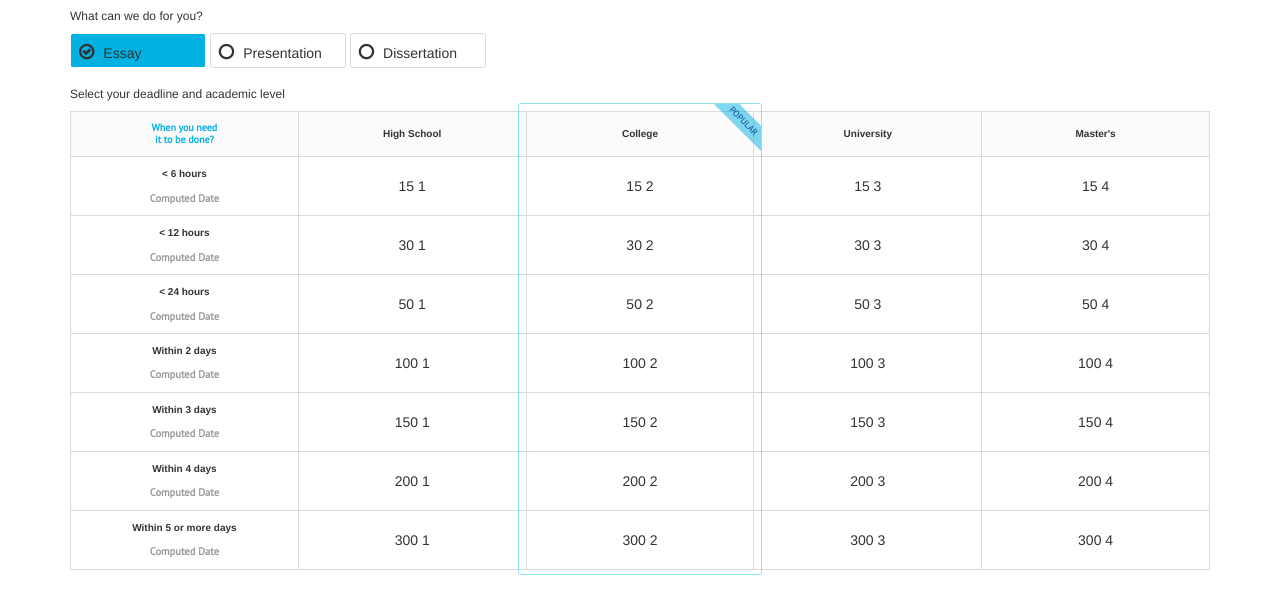
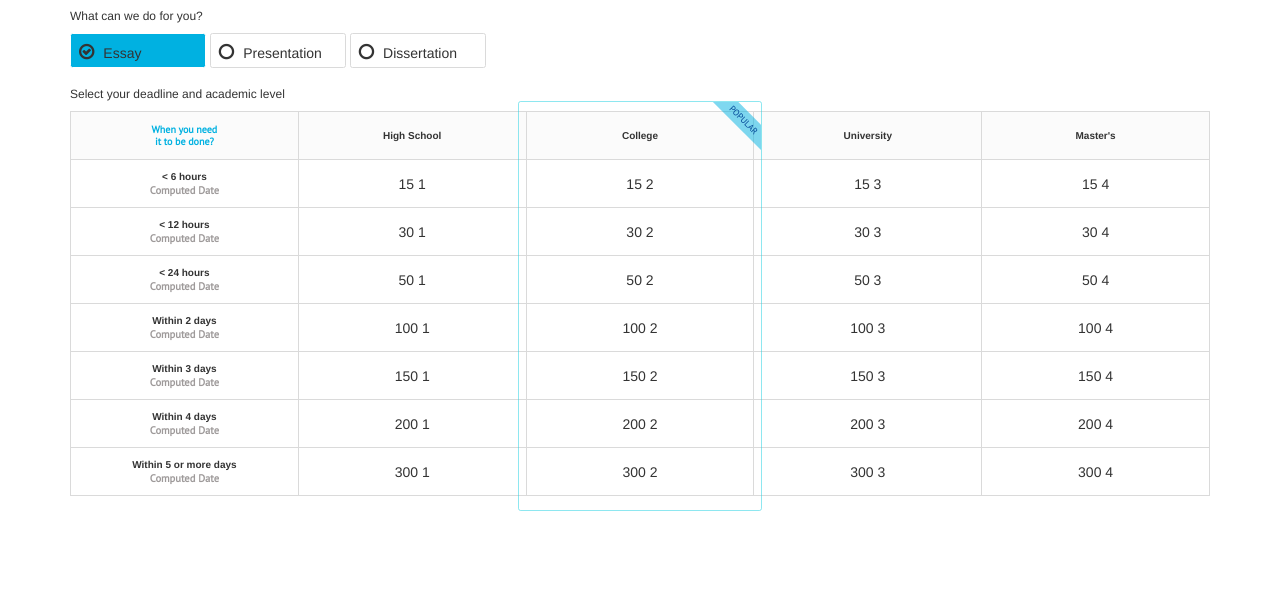
Before and after one commit to nacmonad/pricingSPA, a website: page public/index.html in a window 1280 px wide. Drawn offline with nearby package versions, Linux system fonts and the light colour scheme; some packages are replaced by stand-ins of ours.

Commit message:
better styles

```diff
--- a/public/css/custom.css
+++ b/public/css/custom.css
@@ -80,18 +80,19 @@ tbody .cross th {
     font-size: 0.75em;
     line-height: 1.3;
     color: #9e9a9a;
+    margin:0px;
 }
 .txt {
 	display: block;
-	-webkit-margin-before: 1em;
-    -webkit-margin-after: 1em;
-    -webkit-margin-start: 0px;
-    -webkit-margin-end: 0px;
+	margin: 0px;
+
 }
 
-
-tbody tr , tbody td{
-	height:44px;
+thead tr, thead td, thead th {
+	height:48px !important;
+}
+tbody tr , tbody td, tbody th{
+	height:48px !important;
 }
 
 tbody td {
@@ -105,8 +106,8 @@ tbody td {
  .type-one {
 	position: absolute;
 	overflow: hidden;
-	height: 33.75em;
-	 top: -3.5em;
+	height: 29.25em;
+	 top: -3em;
     left: -0.625em;
     right: -0.625em;
     border-radius: 0.1875em;
@@ -142,8 +143,8 @@ tbody td {
 .type-two {
 	position: absolute;
 	overflow: hidden;
-	height: 25.5em;
-	 top: -3.5em;
+	height: 22.25em;
+	top: -3em;
     left: -0.625em;
     right: -0.625em;
     border-radius: 0.1875em;
```
